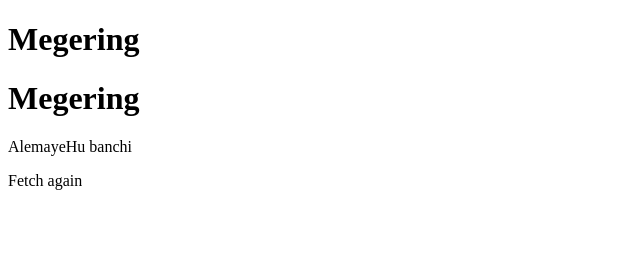
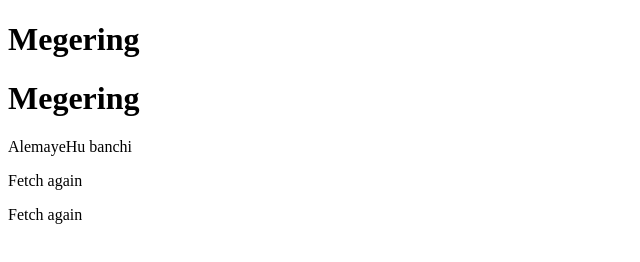
Before and after one commit to Eyu16/git_practice, a plain HTML site: page index.html in a window 1280 px wide. Shown: the full height of the page, 0-640 px from the left. Drawn offline with Linux system fonts and the light colour scheme.

Commit message:
Update index.html

```diff
--- a/index.html
+++ b/index.html
@@ -10,5 +10,7 @@
     <h1>Megering</h1>
     <p>AlemayeHu banchi</p>
     <p>Fetch again</p>
+       <p>Fetch again</p>
+
   </body>
 </html>
```
